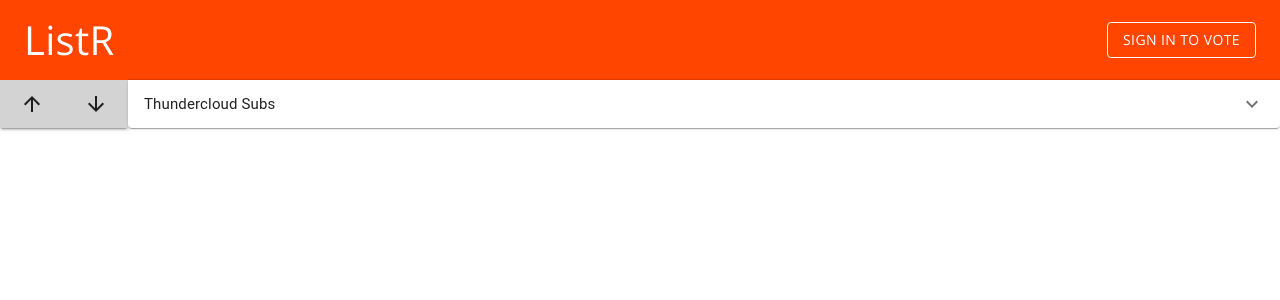
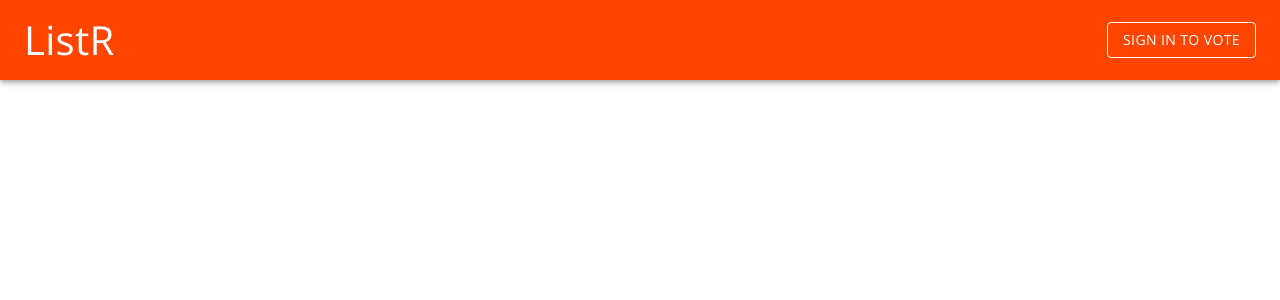
Before and after one commit to oberthewhat/listr, a React (Create React App) app: page /Listings in a window 1280 px wide. Shown: the top 300 px of the page. Built offline with nearby package versions, Linux system fonts and the light colour scheme.

Commit message:
passed into state, but will not populate in render

```diff
--- a/src/components/Listings.js
+++ b/src/components/Listings.js
@@ -10,71 +10,48 @@ import ArrowDownwardIcon from '@material-ui/icons/ArrowDownward';
 import Button from '@material-ui/core/button'
 import Box from '@material-ui/core/Box';
 
-const useStyles = makeStyles(theme => ({
-  root: {
-    width: '100%',
-  },
-  heading: {
-    fontSize: theme.typography.pxToRem(15),
-		fontWeight: theme.typography.fontWeightRegular,
-	},
-	item: {
-		width: '100%',
-		display: 'flex',
+// const useStyles = makeStyles(theme => ({
+//   root: {
+//     width: '100%',
+//   },
+//   heading: {
+//     fontSize: theme.typography.pxToRem(15),
+// 		fontWeight: theme.typography.fontWeightRegular,
+// 	},
+// 	item: {
+// 		width: '100%',
+// 		display: 'flex',
 
-	},
-	voter: {
-		backgroundColor: 'lightgray',
-		display: 'flex',
-	},
-	paper: {
-		width: '75%',
-		textAlign: 'center',
-	},
-	paperGrid: {
-		display: 'flex',
-		justifyContent: 'center'
-	}
-}));
+// 	},
+// 	voter: {
+// 		backgroundColor: 'lightgray',
+// 		display: 'flex',
+// 	},
+// 	paper: {
+// 		width: '75%',
+// 		textAlign: 'center',
+// 	},
+// 	paperGrid: {
+// 		display: 'flex',
+// 		justifyContent: 'center'
+// 	}
+// }));
 
 
 
 
 const Listings = (props) => {
-	const classes = useStyles();
-  console.log('props in listings component ', props.businesses)
- console.log('listings props ', props)
+	// const classes = useStyles();
+	console.log('listings component', props.place[0])
+
   return (
-    <div className={classes.root}>
+    <div className='listingsRoot'>
+			{props.place.map((rest, idx) => (
 
-			<div className={classes.item}>
-				<div className={classes.voter} >
-					<Box boxShadow={2} className={classes.voter}>
-						<Button >
-							<ArrowUpwardIcon/>
-						</Button>
-						<Button>
-							<ArrowDownwardIcon/>
-						</Button>
-					</Box>
-					</div>
+		   <div key={idx}>{rest["name"]}</div>
 
-      <ExpansionPanel>
-        <ExpansionPanelSummary
-          expandIcon={<ExpandMoreIcon />}
-          aria-controls="panel1a-content"
-          id="panel1a-header"
-        >
+			))}
 
-          <Typography className={classes.heading}>Thundercloud Subs</Typography>
-        </ExpansionPanelSummary>
-        <ExpansionPanelDetails>
-          <Typography>
-					ThunderCloud Subs is a neighborhood sub shop with a rich tradition of good-natured people serving fresh, fast, and healthy food in a quirky and fun atmosphere.
-          </Typography>
-        </ExpansionPanelDetails>
-      </ExpansionPanel>
-		</div>
     </div>
   );
 }
--- a/src/containers/listings.js
+++ b/src/containers/listings.js
@@ -4,6 +4,7 @@ import { getPlace } from '../redux/actions'
 
 
 const mapStateToProps = (state) => {
+	// console.log('in listing container',state.place)
 	return {
 			getUser: state.user,
 			place: state.place,
--- a/src/redux/actions.js
+++ b/src/redux/actions.js
@@ -33,10 +33,9 @@ export const getPlace = (lat, lon) => {
 		})
 			.then(res => res.json()
 				.then(response => {
-					console.log('actions response', response)
 					const action = {
 						type: 'FETCH_PLACE',
-						value: response.Results,
+						value: response.businesses
 					}
 					dispatch(action)
 				}
--- a/src/redux/reducers.js
+++ b/src/redux/reducers.js
@@ -6,7 +6,7 @@ import { combineReducers } from 'redux'
 const place = (state = [], action) => {
 	switch (action.type) {
 		case 'FETCH_PLACE':
-
+			// console.log('reducers', state)
 			return [action.value]
 		default:
 			return state
```
